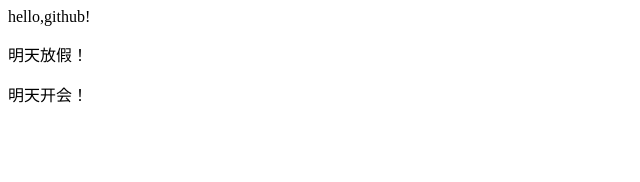
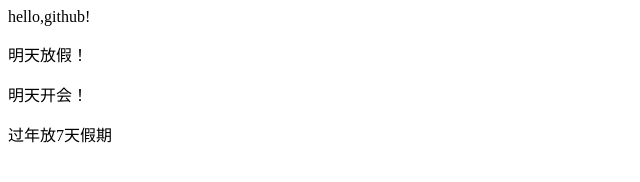
Before and after one commit to icss123456/icss-web, a plain HTML site: page index.html in a window 1280 px wide. Shown: the whole page, without its empty margins (0-640 px from the left). Drawn offline with Linux system fonts and the light colour scheme.

Commit message:
index.html添加过年放7天假

```diff
--- a/index.html
+++ b/index.html
@@ -8,5 +8,6 @@
 	hello,github!
 	<p>明天放假！</p>
 	<p>明天开会！</p>
+	<p>过年放7天假期</p>
 </body>
 </html>
```
